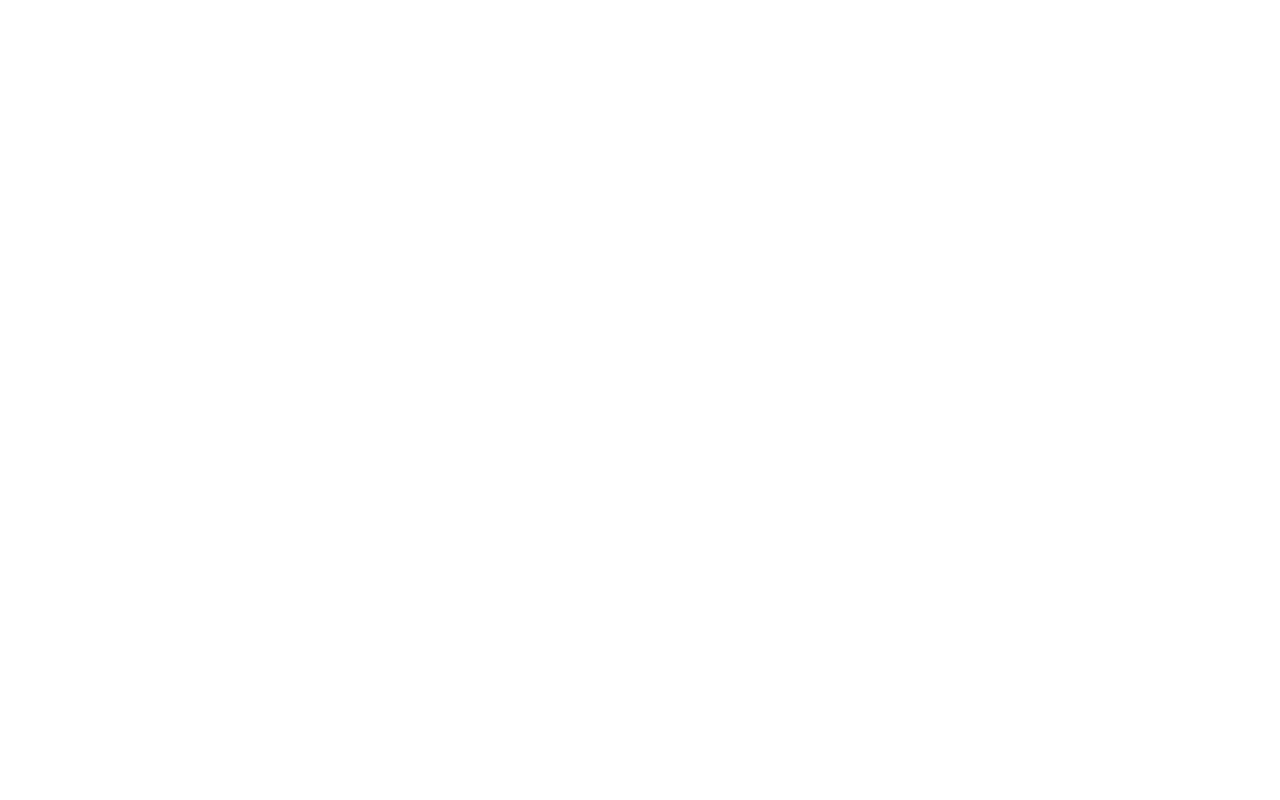
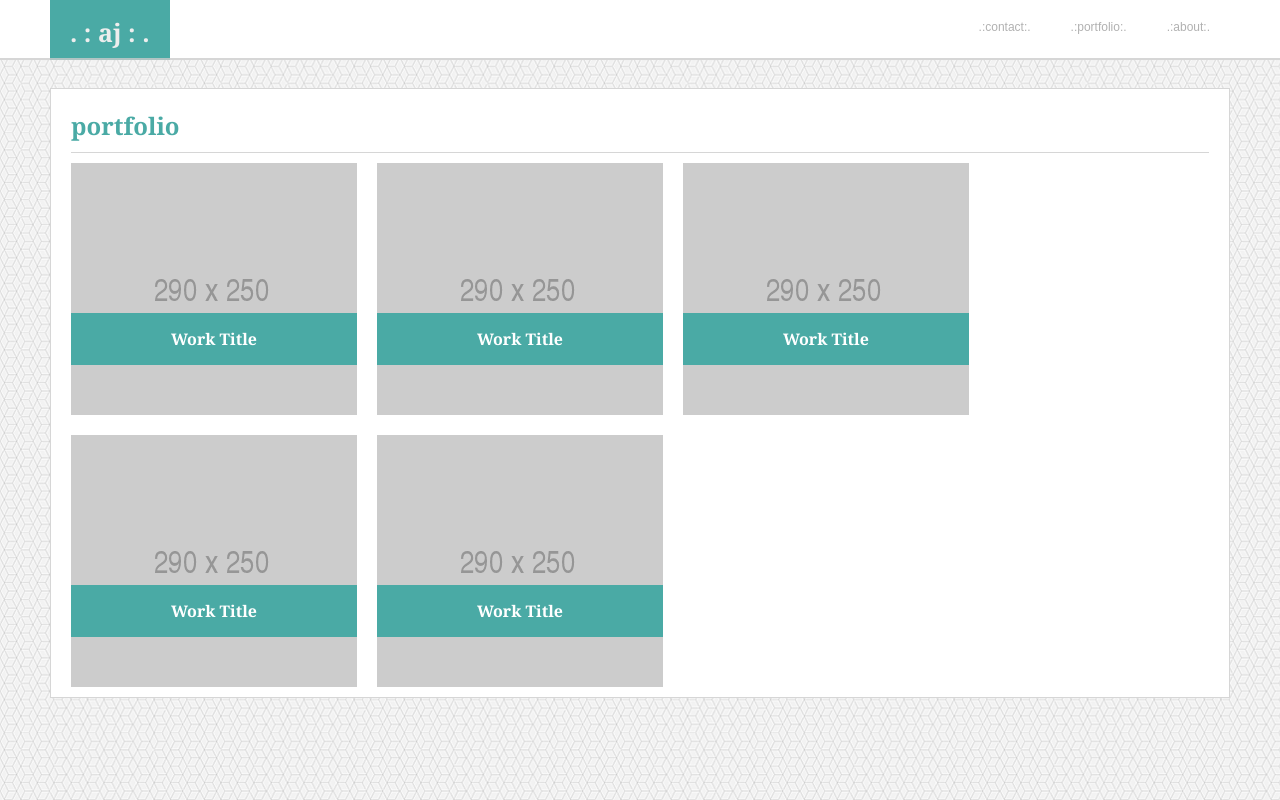
Before and after one commit to enigmatic-agent-scully/Basic-Portfolio, a plain HTML site: page portfolio.html in a window 1280 px wide. Drawn offline with Linux system fonts and the light colour scheme.

Commit message:
portfolio pagegit status

```diff
--- a/assets/css/style.css
+++ b/assets/css/style.css
@@ -9,6 +9,7 @@ body {
   margin: 0;
   background: #efeee7;
   font-family:'Arial', 'Helvetica Neue', Helvetica, sans-serif;
+  background-image: url("../images/qbkls.png");
 }
 header {
   background: #ffffff;
@@ -16,7 +17,6 @@ header {
   float:none;
   margin:0;
   border-bottom:#cccc 2px solid;
-  font-family: 'Georgia', Times, Times, serif;
 }
 h1 {
   float:left;
@@ -27,6 +27,7 @@ h1 {
   border-bottom: #cccc 2px solid;
   background-color:#4aaaa5;
   height:60px;
+  font-family: 'Georgia', Times, Times, serif;
 }
 ul {
   list-style-type: none;
@@ -39,15 +40,18 @@ li a {
     padding: 20px;
     background-color:white;
     text-decoration: none;
+    color: #b1b1b1;
+    font-size: 12px;
 }
 section.clear{
     clear:both;
 }
-.aboutmebox {
+.aboutmebox, .portfoliobox {
   float:none;
-  margin: 20px 50px;
-  border: 1px black solid;
+  margin: 10px 50px;
+  border: 1.5px #cccc solid;
   height: 100%;
+  background-color:white;
 }
 .clearfix::after {
   content: "";
@@ -57,10 +61,28 @@ section.clear{
 .main-bio {
   padding: 10px;
 }
-#bio-image {
+h2 {
+  font-family: Georgia, 'Times New Roman', Times, serif;
+  padding: 10px;
+  color: #4aaaa5;
+}
+.linerule{
+  border-bottom: 1px #cccc solid;
+  margin: 0px 10px;
+}
+.work {
+  margin: 10px;
   float: left;
-  margin: 10px;
+  text-decoration: none;
+  background-image: url(/assets/images/290x250.png);
+
 }
-p {
-  padding: 10px 10px 0px;
+h3 {
+  font-size: 16px;
+  line-height: 2;
+  margin:150px 0px 50px 0px;
+  padding: 10px 100px;
+  background-color: #4aaaa5;
+  color:white;
+  font-family: Georgia, 'Times New Roman', Times, serif;
 }
--- a/portfolio.html
+++ b/portfolio.html
@@ -0,0 +1,49 @@
+<!DOCTYPE html>
+<html lang="html">
+<head>
+    <meta charset="utf-8" />
+    <meta http-equiv="X-UA-Compatible" content="IE=edge">
+    <title>.:about aj:.</title>
+    <link rel="stylesheet" type="text/css" media="screen" href="assets/css/style.css" />
+</head>
+<body>
+    <header>
+        <div class="containter">
+            <h1>. : aj : . </h1>
+            <ul>
+                <li><a href="index.html" class="about">.:about:.</a></li>
+                <li><a href="portfolio.html" class="portfolio">.:portfolio:.</a></li>
+                <li><a href="contact.html" class="contact">.:contact:.</a></li>
+            </ul>
+        </div>
+    </header>
+    <br>
+    <section class="portfoliobox">
+    <div class="clearfix">
+    <div class="main-bio">
+        <h2>portfolio</h2>
+        <div class="linerule"></div>
+            <a href="#" class="work">
+                <h3>Work Title</h3>
+            </a>
+            <a href="#" class="work">
+                <h3>Work Title</h3>
+            </a>
+            <a href="#" class="work">
+                    <h3>Work Title</h3>
+            </a>
+            <a href="#" class="work">
+                    <h3>Work Title</h3>
+            </a>
+            <a href="#" class="work">
+                    <h3>Work Title</h3>
+            </a>
+
+    </div>
+</div>
+    </section>
+    <footer>
+        <div class="footer"></div>
+    </footer>
+</body>
+</html>
```
Also changed, not shown: index.html (+9 -3 lines), assets/images/290x250.png (added), assets/images/AJ.jpg.
